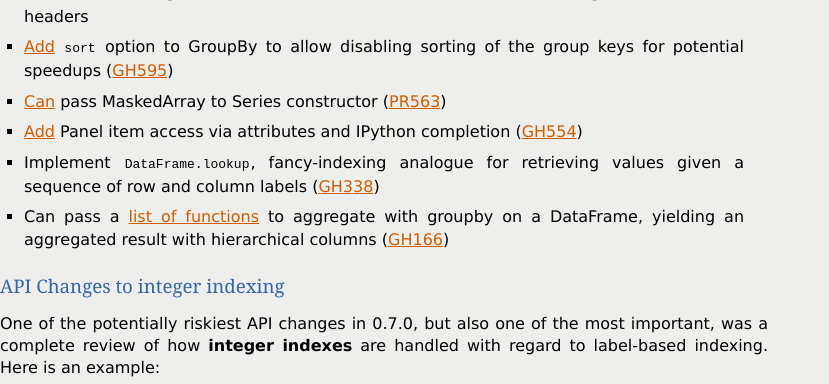
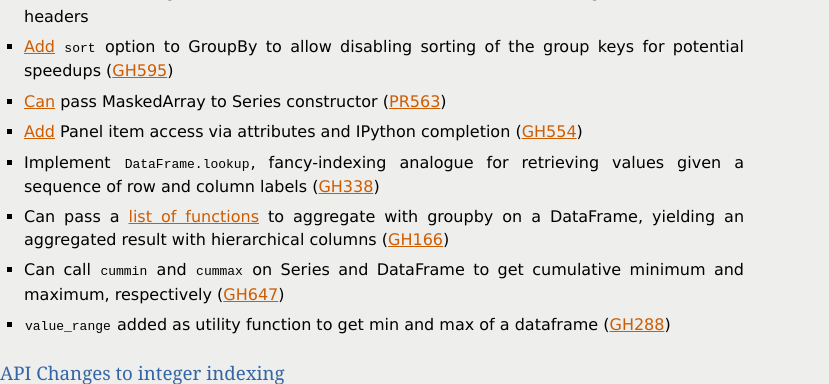
Before and after one commit to mobogaqc/pandas, a Sphinx documentation site: the page built from doc/source/whatsnew.rst, in a window 1280 px wide and 900 px high, scrolled down 1259 px, cut to the strip 0-384 px from the top of the window. Shown: the whole strip, without its empty margins (0-829 px from the left). Built offline with Sphinx 7.4.7, drawn with Linux system fonts in a browser that asks for light colours; formulas are drawn with MathJax 3; pages that are not in the unit, such as notebooks, are missing from menus; the version number is read from the project's files by our own code.

Commit message:
DOC: added release notes, docs for #288, #647

```diff
--- a/RELEASE.rst
+++ b/RELEASE.rst
@@ -80,6 +80,9 @@ pandas 0.7.0
     in DataFrame (GH #628)
   - Add new ``Series.unique`` function, significantly faster than
     ``numpy.unique`` (GH #658)
+  - Add new ``cummin`` and ``cummax`` instance methods to ``Series`` and
+    ``DataFrame`` (GH #647)
+  - Add new ``value_range`` function to return min/max of a dataframe (GH #288)
 
 **API Changes**
 
--- a/doc/source/basics.rst
+++ b/doc/source/basics.rst
@@ -285,6 +285,8 @@ optional ``level`` parameter which applies only if the object has a
     ``quantile``, Sample quantile (value at %)
     ``cumsum``, Cumulative sum
     ``cumprod``, Cumulative product
+    ``cummax``, Cumulative maximum
+    ``cummin``, Cumulative minimum
 
 Note that by chance some NumPy methods, like ``mean``, ``std``, and ``sum``,
 will exclude NAs on Series input by default:
@@ -331,6 +333,9 @@ number of unique values and most frequently occurring values:
 
    s = Series(['a', 'a', 'b', 'b', 'a', 'a', np.nan, 'c', 'd', 'a'])
    s.describe()
+
+There also is a utility function, ``value_range`` which takes a DataFrame and
+returns a series with the minimum/maximum values in the DataFrame.
 
 .. _basics.idxmin:
 
--- a/doc/source/whatsnew/v0.7.0.txt
+++ b/doc/source/whatsnew/v0.7.0.txt
@@ -87,6 +87,12 @@ New features
 - Can pass a :ref:`list of functions <groupby.aggregate.multifunc>` to
   aggregate with groupby on a DataFrame, yielding an aggregated result with
   hierarchical columns (GH166_)
+
+- Can call ``cummin`` and ``cummax`` on Series and DataFrame to get cumulative
+  minimum and maximum, respectively (GH647_)
+
+- ``value_range`` added as utility function to get min and max of a dataframe
+  (GH288_)
 
 API Changes to integer indexing
 ~~~~~~~~~~~~~~~~~~~~~~~~~~~~~~~
@@ -266,6 +272,7 @@ similar operation to the above but using a Python function:
 .. _GH115: https://github.com/wesm/pandas/issues/115
 .. _GH166: https://github.com/wesm/pandas/issues/166
 .. _GH220: https://github.com/wesm/pandas/issues/220
+.. _GH288: https://github.com/wesm/pandas/issues/288
 .. _GH249: https://github.com/wesm/pandas/issues/249
 .. _GH267: https://github.com/wesm/pandas/issues/267
 .. _GH273: https://github.com/wesm/pandas/issues/273
@@ -288,6 +295,7 @@ similar operation to the above but using a Python function:
 .. _GH545: https://github.com/wesm/pandas/issues/545
 .. _GH554: https://github.com/wesm/pandas/issues/554
 .. _GH595: https://github.com/wesm/pandas/issues/595
+.. _GH647: https://github.com/wesm/pandas/issues/647
 .. _GH93: https://github.com/wesm/pandas/issues/93
 .. _GH93: https://github.com/wesm/pandas/issues/93
 .. _PR521: https://github.com/wesm/pandas/pull/521
```
Also changed, not shown: 1 other file.
